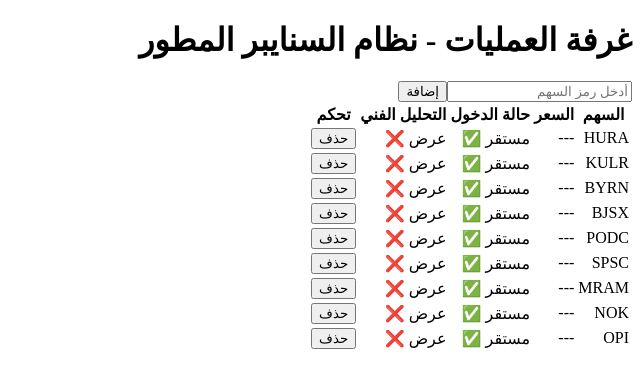
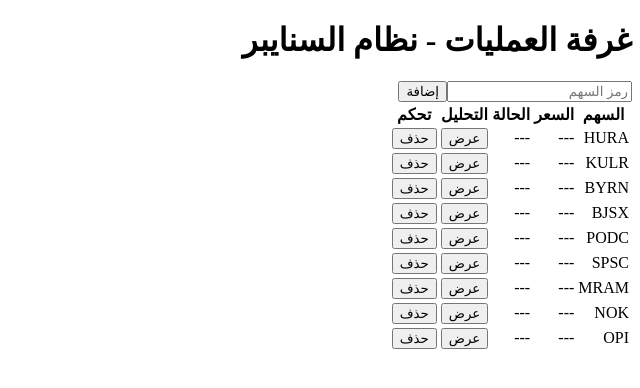
Before and after one commit to fares1040/trading-bot-pro, a Next.js app: page / in a window 1280 px wide. Shown: the top 388 px of the page, without its empty margins (640-1280 px from the left). Built offline with nearby package versions, Linux system fonts and the light colour scheme; no server answers.

Commit message:
Update page.jsx

```diff
--- a/app/page.jsx
+++ b/app/page.jsx
@@ -4,7 +4,7 @@ import { useState, useEffect } from 'react';
 export default function Home() {
   const [symbols, setSymbols] = useState(['HURA', 'KULR', 'BYRN', 'BJSX', 'PODC', 'SPSC', 'MRAM', 'NOK', 'OPI']);
   const [newSymbol, setNewSymbol] = useState('');
-  const [data, setData] = useState({});
+  const [details, setDetails] = useState({}); // لتخزين بيانات كل سهم عند الضغط
 
   useEffect(() => {
     const saved = localStorage.getItem('myStocks');
@@ -26,59 +26,50 @@ export default function Home() {
     localStorage.setItem('myStocks', JSON.stringify(updated));
   };
 
-  const fetchData = async () => {
-    for (const symbol of symbols) {
-      try {
-        const res = await fetch(`/api/analyze?symbol=${symbol}`);
-        const result = await res.json();
-        setData(prev => ({ ...prev, [symbol]: result }));
-      } catch (e) { console.error(e); }
-    }
+  // وظيفة جلب البيانات عند الضغط على عرض
+  const fetchDetails = async (symbol) => {
+    try {
+      const res = await fetch(`/api/analyze?symbol=${symbol}`);
+      const data = await res.json();
+      setDetails(prev => ({ ...prev, [symbol]: data }));
+    } catch (e) { alert("خطأ في جلب البيانات"); }
   };
 
-  useEffect(() => {
-    fetchData();
-    const interval = setInterval(fetchData, 10000);
-    return () => clearInterval(interval);
-  }, [symbols]);
+  return (
+    <div className="min-h-screen bg-black text-white p-6" dir="rtl">
+      <h1 className="text-center text-2xl font-bold mb-8">غرفة العمليات - نظام السنايبر</h1>
 
-  return (
-    <div className="min-h-screen bg-black text-green-500 font-mono p-4" dir="rtl">
-      <h1 className="text-center text-2xl font-bold mb-6 border-b border-green-900 pb-2">غرفة العمليات - نظام السنايبر المطور</h1>
-
-      {/* منطقة البحث والإضافة */}
-      <div className="flex gap-2 mb-6 justify-center max-w-lg mx-auto">
+      <div className="flex gap-2 mb-8 justify-center">
         <input
-          className="bg-black border border-green-700 p-2 text-white w-full"
+          className="bg-white text-black p-2 border border-gray-600"
           value={newSymbol}
           onChange={(e) => setNewSymbol(e.target.value)}
-          placeholder="أدخل رمز السهم"
+          placeholder="رمز السهم"
         />
-        <button onClick={addSymbol} className="bg-green-700 text-black font-bold px-6 py-2 hover:bg-green-500">إضافة</button>
+        <button onClick={addSymbol} className="bg-white text-black px-4 py-2 font-bold">إضافة</button>
       </div>
 
-      {/* الجدول الاحترافي */}
-      <table className="w-full text-right border-collapse border border-green-900">
+      <table className="w-full text-right border-collapse">
         <thead>
-          <tr className="border-b border-green-900 text-green-600">
+          <tr className="border-b border-gray-600">
             <th className="p-3">السهم</th>
             <th className="p-3">السعر</th>
-            <th className="p-3">حالة الدخول</th>
-            <th className="p-3">التحليل الفني</th>
+            <th className="p-3">الحالة</th>
+            <th className="p-3">التحليل</th>
             <th className="p-3">تحكم</th>
           </tr>
         </thead>
         <tbody>
           {symbols.map(symbol => (
-            <tr key={symbol} className="border-b border-green-900 hover:bg-green-900/20">
+            <tr key={symbol} className="border-b border-gray-800">
               <td className="p-3 font-bold">{symbol}</td>
-              <td className="p-3">{data[symbol]?.price ? data[symbol].price.toFixed(2) : '---'}</td>
-              <td className={`p-3 ${data[symbol]?.isEntrySuitable ? 'text-red-500' : 'text-green-500'}`}>
-                {data[symbol]?.isEntrySuitable ? 'انظر ❌' : 'مستقر ✅'}
+              <td className="p-3">{details[symbol]?.price ? details[symbol].price.toFixed(2) : '---'}</td>
+              <td className="p-3">{details[symbol] ? (details[symbol].isEntrySuitable ? 'دخول ✅' : 'مستقر 🟢') : '---'}</td>
+              <td className="p-3">
+                <button onClick={() => fetchDetails(symbol)} className="bg-white text-black px-3 py-1 font-bold">عرض</button>
               </td>
-              <td className="p-3 text-red-500">عرض ❌</td>
               <td className="p-3">
-                <button onClick={() => removeSymbol(symbol)} className="text-red-700 hover:text-red-500 font-bold">حذف</button>
+                <button onClick={() => removeSymbol(symbol)} className="bg-red-600 text-white px-3 py-1 font-bold">حذف</button>
               </td>
             </tr>
           ))}
```
